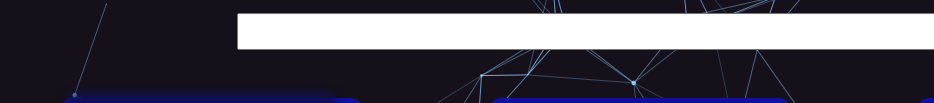
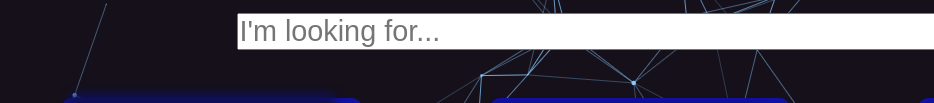
Before and after one commit to FabrizioCatanzaro/amazing-events, a plain HTML site: page index.html in a window 1280 px wide. Shown: the part 195-298 px from the top of the page, 0-934 px from the left. Drawn offline with Linux system fonts and the light colour scheme; grey boxes are pictures that could not be loaded; a web font is replaced by a local one.

Commit message:
agregue clases nuevas a la barra de busqueda y el boton de busqueda

```diff
--- a/index.html
+++ b/index.html
@@ -75,7 +75,7 @@
           </fieldset>
         </div>
         <div class="buscador">
-          <input type="search" name="search">
+          <input class="search-bar" type="text" name="search" placeholder="I'm looking for...">
           <button type="submit" class="search-button"><img
               src="https://antares.sip.ucm.es/forte-cm/img/iconos/buscador.png" alt="lupa para buscar"></button>
         </div>
```
Also changed, not shown: past-events.html (+1 -1 lines), upcoming.html (+1 -1 lines).
